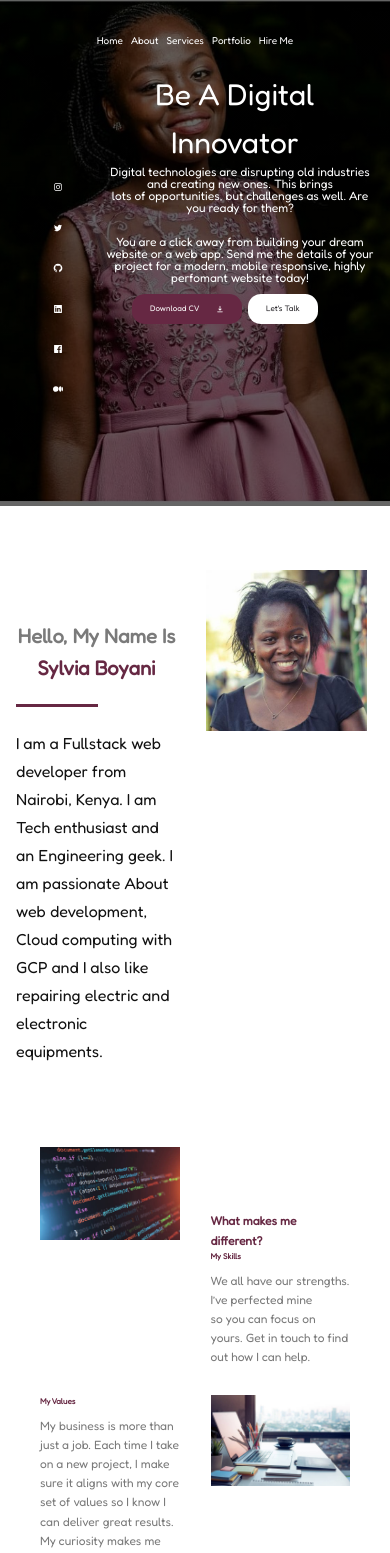
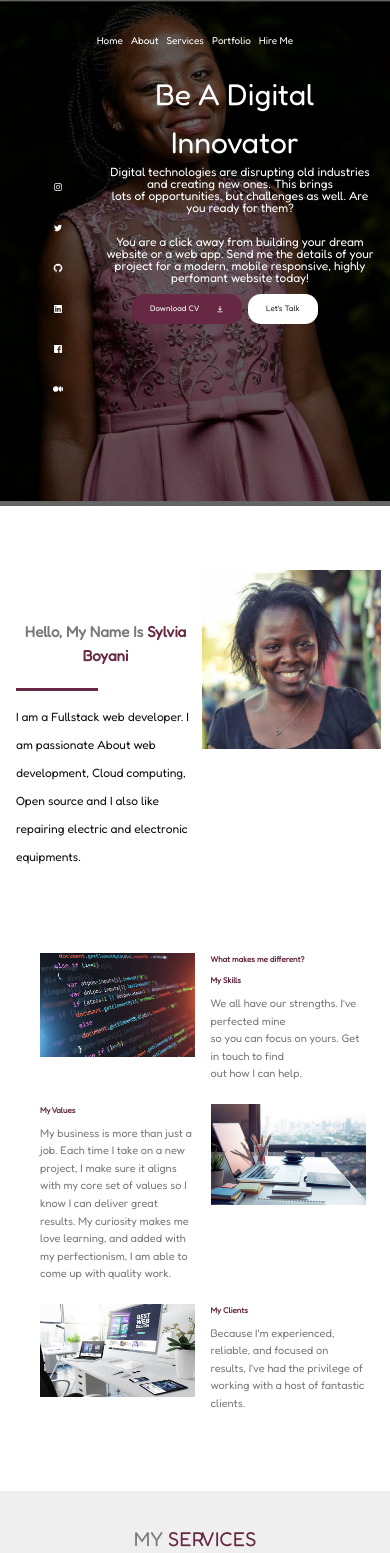
Before and after one commit to sylvia-boyani/me, a React (Create React App) app: page / in a window 390 px wide. Shown: the top 1553 px of the page. Built offline with nearby package versions, Linux system fonts and the light colour scheme.

Commit message:
minor edits

```diff
--- a/src/components/AboutMe.css
+++ b/src/components/AboutMe.css
@@ -57,7 +57,7 @@ body{
     }
     .about-content p{
         margin-bottom: 0;
-        font-size: 12px;
+        font-size: 11px;
     }
 
     .about-content h1{
--- a/src/components/AboutMe.jsx
+++ b/src/components/AboutMe.jsx
@@ -16,9 +16,9 @@ function AboutMe() {
 
          <div data-aos="fade-left" className="about-column">
             <div className='about-content'>
-               <p><h1>What makes me different?</h1>
+               <h3>What makes me different?</h3>
                   <h3>My Skills</h3>
-                  We all have our strengths. I’ve perfected
+                  <p>We all have our strengths. I’ve perfected
                   mine <br></br>so you can focus on yours. Get in touch
                   to find <br></br>out how I can help.</p>
             </div>
--- a/src/sections/about/About.jsx
+++ b/src/sections/about/About.jsx
@@ -20,9 +20,8 @@ const About = () => {
             <h2>Hello, My Name Is  <span> Sylvia Boyani </span></h2>
           </div>
           <p>
-            I am a Fullstack web developer from Nairobi, Kenya.
-             I am Tech enthusiast and an Engineering geek. I am passionate About
-            web development, Cloud computing with GCP and I also
+            I am a Fullstack web developer. I am passionate About
+            web development, Cloud computing, Open source and I also
             like repairing electric and electronic equipments.
           </p>
         </div>
--- a/src/sections/about/about.css
+++ b/src/sections/about/about.css
@@ -5,7 +5,7 @@
     padding: 6rem 2rem 3rem 2rem;
     display: grid;
     grid-template-columns: 50% 50%;
-    gap: 3%;
+    gap: 2%;
 
 }
 .about-row{
@@ -15,7 +15,7 @@
 
 }
 .about-column{
-    width: 90%;
+    width: 100%;
 
 }
 .about-column img{
@@ -29,7 +29,7 @@
 
 }
 .about-text .title{
-    margin-bottom: 32px;
+    margin-bottom: 12px;
 }
 .about-text .about-tittle .span{
     font-size: 16px;
@@ -70,7 +70,7 @@
     color: #111111;
     font-weight: 100;
     line-height: 28px;
-    padding-top: 25px ;
+    padding-top: 15px ;
 }
 .learn-btn{
     font-size: 14px;
@@ -117,6 +117,10 @@
         width: 100%;
     }
     .about-text .about-tittle h2 {
-        font-size: 20px;
+        font-size: 15px;
+    }
+
+    .about-text p{
+        font-size: 12px;
     }
 }
--- a/src/sections/portfolio/Portfolio.jsx
+++ b/src/sections/portfolio/Portfolio.jsx
@@ -53,7 +53,7 @@ const Portfolio = () => {
 
 								<div className="port-col" key={elem.id}>
 									<div class="project-item">
-										<a class="zoom1" href="#">
+										<a class="zoom1" href="">
 											<img alt="" src={elem.image} />
 											<div class="overlay">
 												<div class="overlay-inner">
--- a/src/sections/portfolio/portdata.jsx
+++ b/src/sections/portfolio/portdata.jsx
@@ -4,7 +4,7 @@ const Menu = [
         image:"https://raw.githubusercontent.com/sylvia-boyani/signing-system/main/assets/images/home-page.png",
         heading:"Signing-in App",
         paragrapgh:"Website",
-        category:"frontend"
+        category:"frontend",
     },
     {
         id: 2,
```
